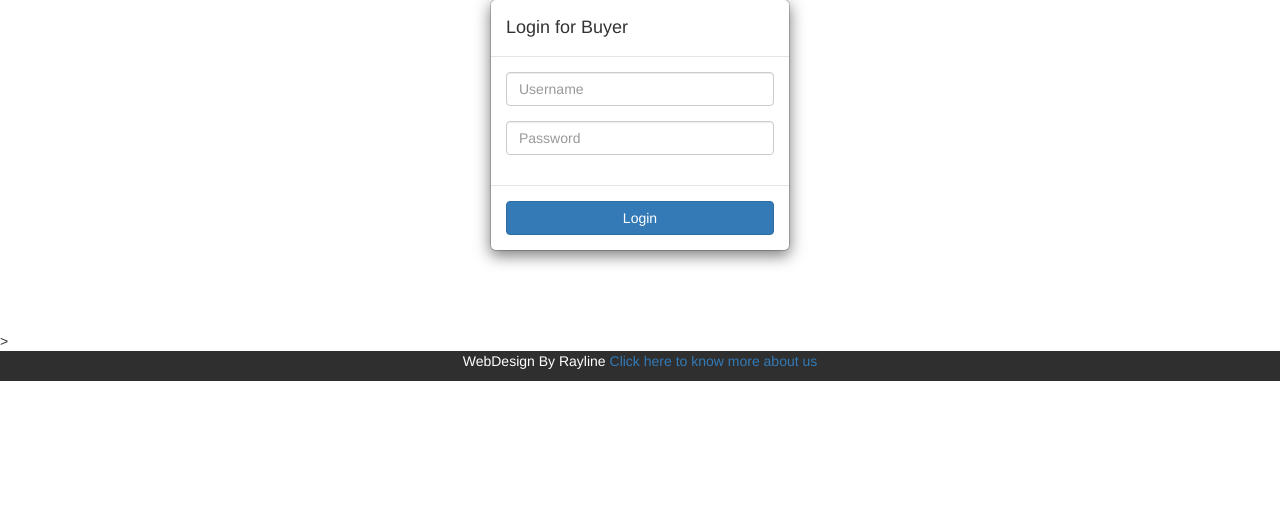
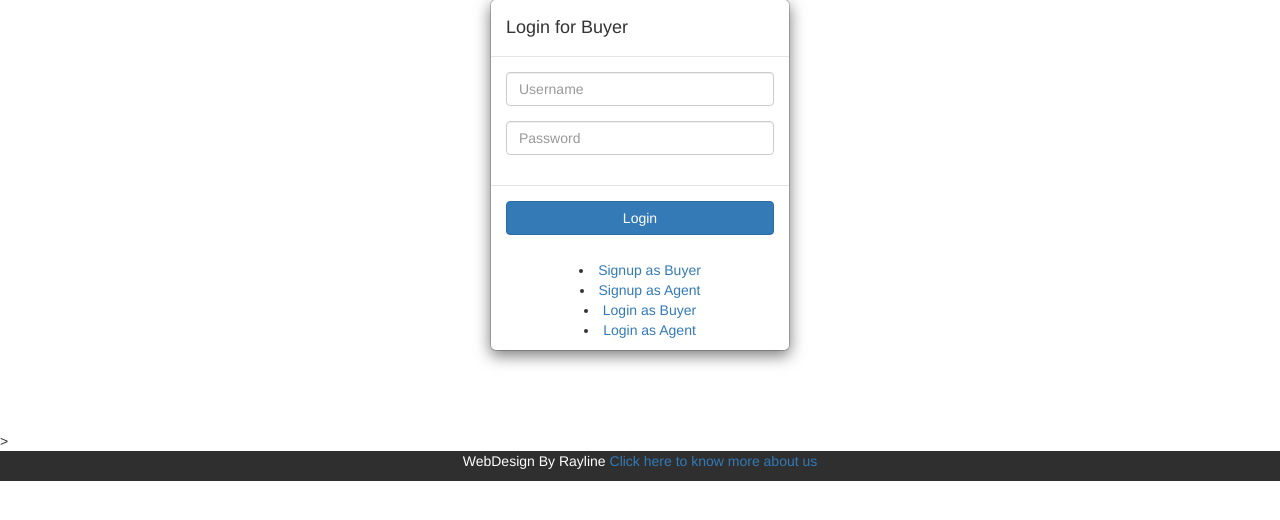
Before and after one commit to Dozzy7/house, a PHP site: page / in a window 1280 px wide. Shown: the part 231-751 px from the top of the page. Run offline with PHP 8.4, Linux system fonts and the light colour scheme; some libraries are stand-ins or nearby versions.

```diff
--- a/adminlogin.php
+++ b/adminlogin.php
@@ -43,8 +43,6 @@ require 'includes/db.connection.php';
                             <li><a href="">Login as Buyer</a></li>
                             <li><a href=""> Login as Agent</a></li>
                         </p>
-
-
                     </div>
                 </div>
             </div>
--- a/index.php
+++ b/index.php
@@ -39,6 +39,14 @@ require 'includes/db.connection.php';
                             <div class="modal-footer">
                         <button class="btn btn-primary btn-block" type="submit">Login</button>
                     </div>
+                    <div class="text-center">
+                        <p>
+                            <li><a href="">Signup as Buyer </a></li>
+                            <li><a href="">Signup as Agent </a></li>
+                            <li><a href="">Login as Buyer</a></li>
+                            <li><a href=""> Login as Agent</a></li>
+                        </p>
+                    </div>
                 </div>
             </div>
         </div>
```
Also changed, not shown: agentlogin.php (+8 -0 lines).
